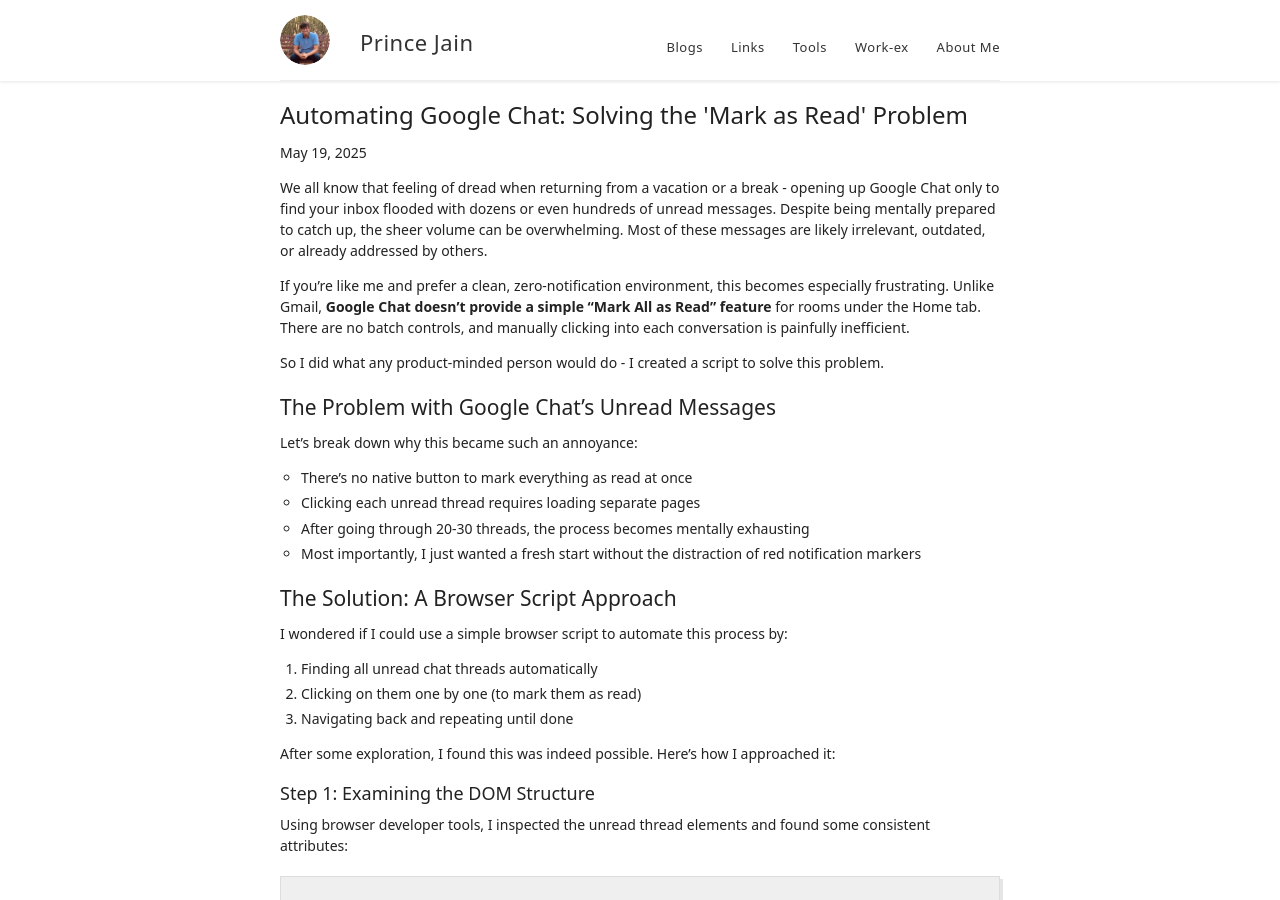
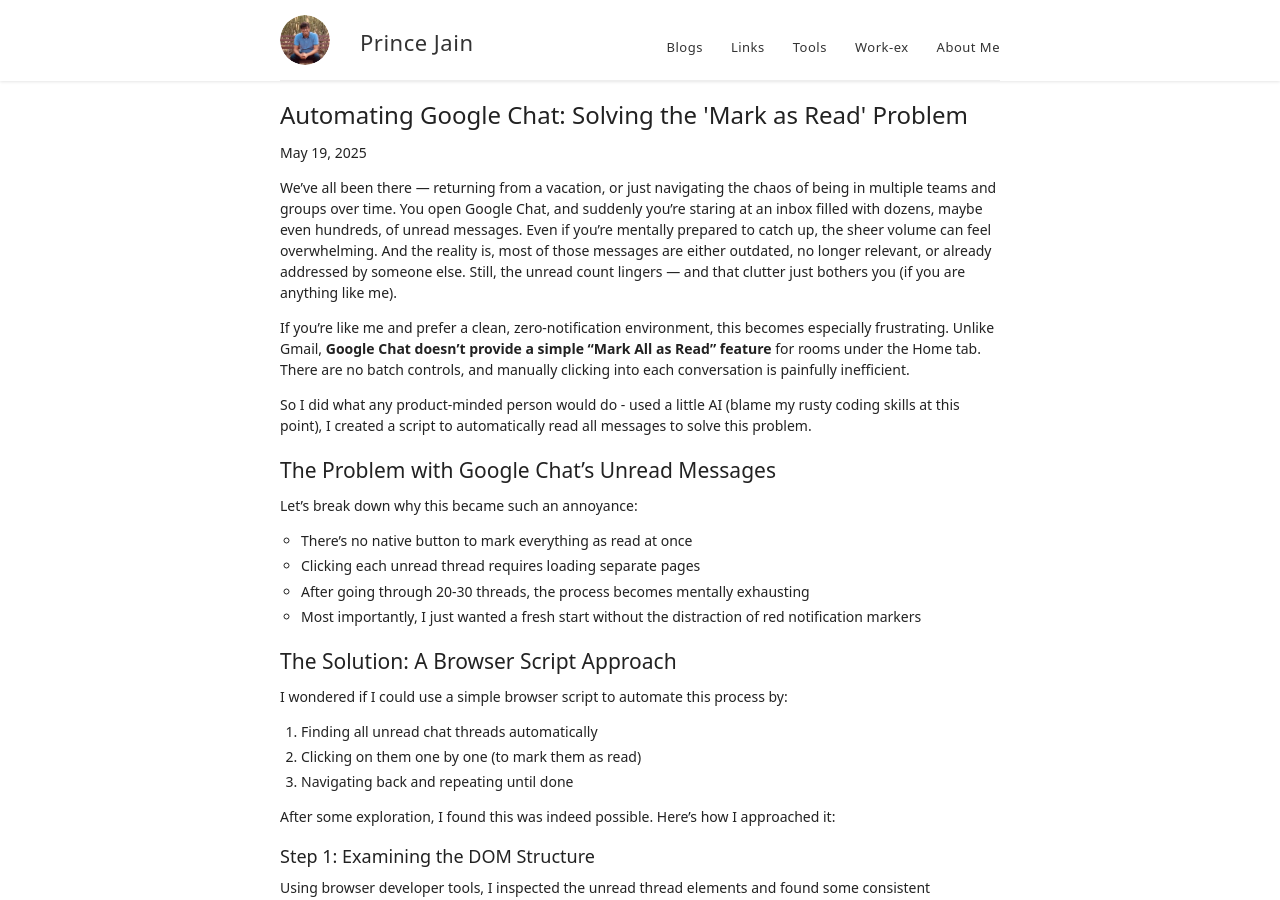
Before and after one commit to product-noob/product-noob.github.io, a Jekyll site: the page built from _posts/2025-05-19-Auto-Reading-Google-Chat-Messages.md, in a window 1280 px wide and 900 px high. Built offline with Jekyll 4.4.1, drawn with Linux system fonts in a browser that asks for light colours; some of the changed text lies outside the part shown.

Commit message:
Update blog post, README and add new blog image assets

```diff
--- a/_posts/2025-05-19-Auto-Reading-Google-Chat-Messages.md
+++ b/_posts/2025-05-19-Auto-Reading-Google-Chat-Messages.md
@@ -4,11 +4,11 @@ title:  "Automating Google Chat: Solving the 'Mark as Read' Problem"
 description: "A practical guide to auto-reading Google Chat messages using browser scripts for improved productivity and workflow management."
 ---
 
-We all know that feeling of dread when returning from a vacation or a break - opening up Google Chat only to find your inbox flooded with dozens or even hundreds of unread messages. Despite being mentally prepared to catch up, the sheer volume can be overwhelming. Most of these messages are likely irrelevant, outdated, or already addressed by others.
+We’ve all been there — returning from a vacation, or just navigating the chaos of being in multiple teams and groups over time. You open Google Chat, and suddenly you're staring at an inbox filled with dozens, maybe even hundreds, of unread messages. Even if you're mentally prepared to catch up, the sheer volume can feel overwhelming. And the reality is, most of those messages are either outdated, no longer relevant, or already addressed by someone else. Still, the unread count lingers — and that clutter just bothers you (if you are anything like me).
 
 If you're like me and prefer a clean, zero-notification environment, this becomes especially frustrating. Unlike Gmail, **Google Chat doesn't provide a simple "Mark All as Read" feature** for rooms under the Home tab. There are no batch controls, and manually clicking into each conversation is painfully inefficient.
 
-So I did what any product-minded person would do - I created a script to solve this problem.
+So I did what any product-minded person would do - used a little AI (blame my rusty coding skills at this point), I created a script to automatically read all messages to solve this problem.
 
 ## The Problem with Google Chat's Unread Messages
 
@@ -102,12 +102,18 @@ To use this script:
 4. Adjust the parameters as needed (number of threads to process, delay between actions) and run clickUnreadThreadsWithLimitAndDelay.
 5. Just wait and watch! :)
 
+<figure style="text-align: center;">
+  <img src="/images/googlechatnounread.png"
+       alt="No Unread view on Google Chat"
+       style="width: 80%; max-width: 800px; border: 1px solid #eee; border-radius: 6px; padding: 4px;">
+  <figcaption style="font-size: 0.9em; color: #555;">Bliss when you see this on your Unreads tabs in Google Chat.</figcaption>
+</figure>
 
 ## Potential Enhancements
 
 There's room to expand this solution further, maybe someday I'll create those as well:
 
-- Add AI generated summary of what all threads were auto-read to avoid missing out on anything. (leveraging basics of Google Meet Summary)
+- Add AI generated summary of what all threads were auto-read to avoid missing out on anything. (leveraging basics of [Google Meet Summary extension](https://chromewebstore.google.com/detail/chatgpt-google-meet-summa/kofkiemddfpekcadmaeheonbbkhnclhj))
 - Filter threads by specific sender before clicking so that DMs are not auto-read and only groups are.
 - Create a browser extension for one-click access
 
```
Also changed, not shown: README.md, images/googlechatnounread.png (added), 3 other files.
